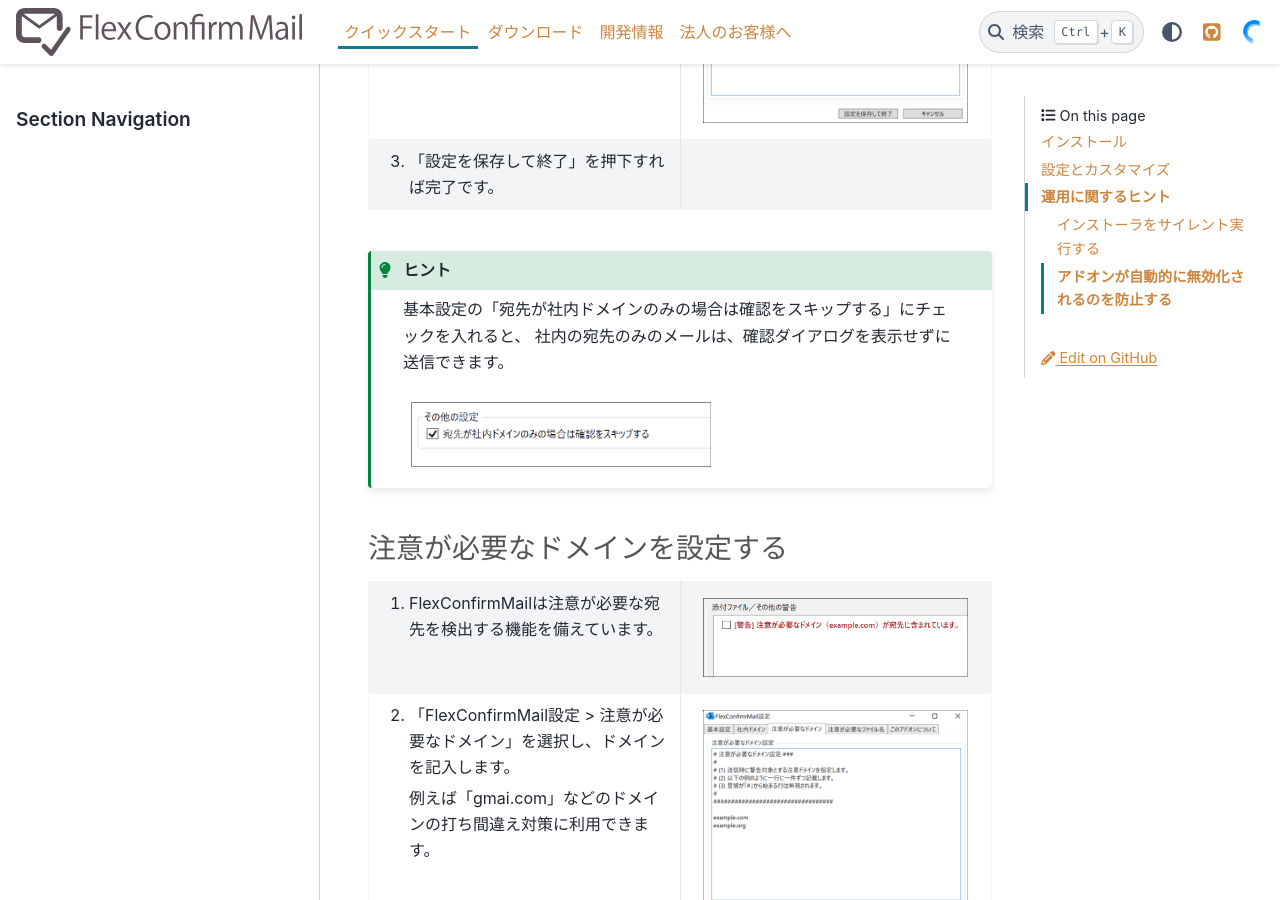
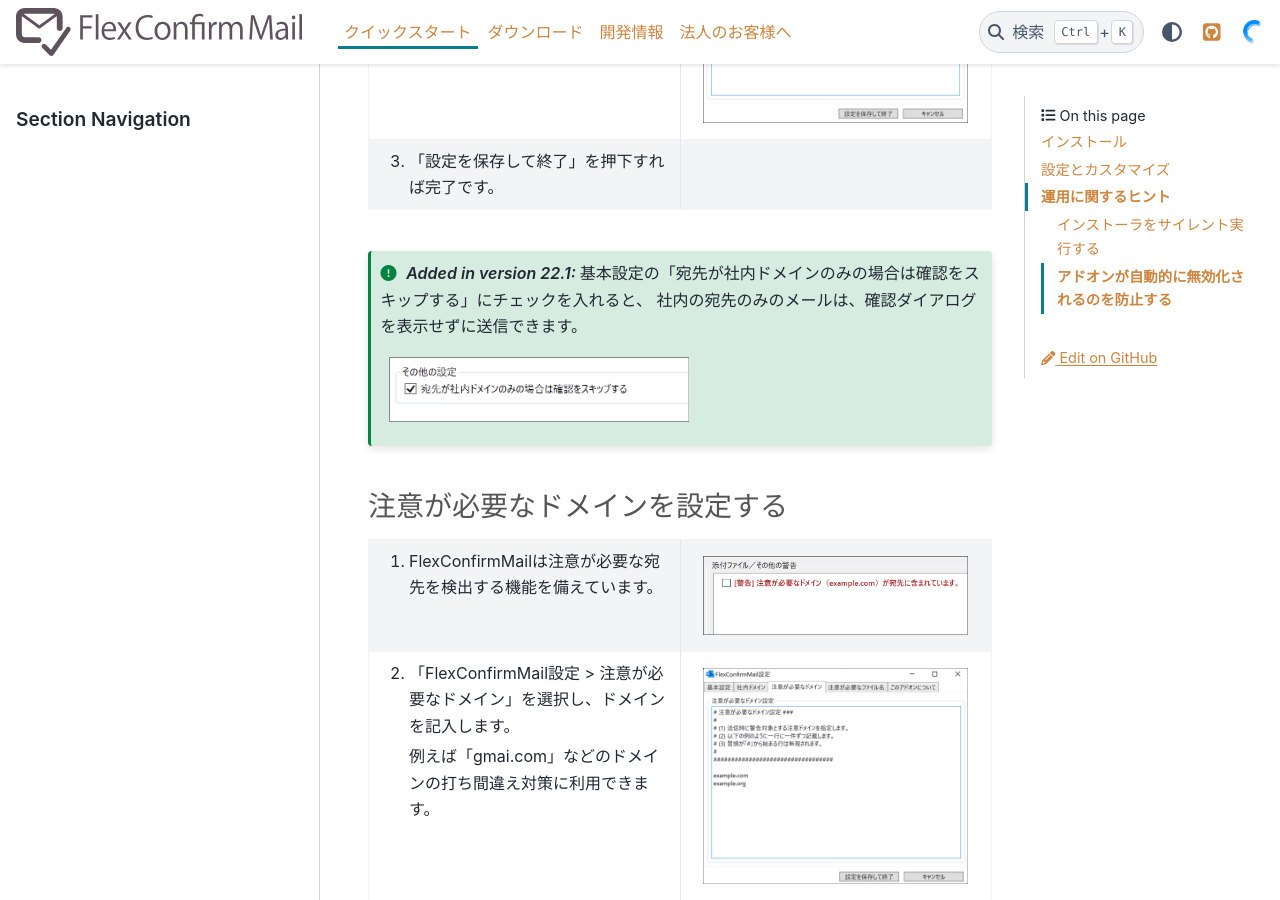
Before and after one commit to FlexConfirmMail/flexconfirmmail.github.io, a Sphinx documentation site: the page built from source/quickstart.rst, in a window 1280 px wide and 900 px high, scrolled down 2992 px. Built offline with Sphinx 7.4.7 and the PyData theme 0.15.4, drawn with Linux system fonts in a browser that asks for light colours.

Commit message:
Mark new features as such using "versionadded"
Signed-off-by: Fujimoto Seiji <fujimoto@ceptord.net>

```diff
--- a/source/quickstart.rst
+++ b/source/quickstart.rst
@@ -91,7 +91,7 @@
 
      -
 
-.. hint::
+.. versionadded:: 22.1
 
    基本設定の「宛先が社内ドメインのみの場合は確認をスキップする」にチェックを入れると、
    社内の宛先のみのメールは、確認ダイアログを表示せずに送信できます。
```
